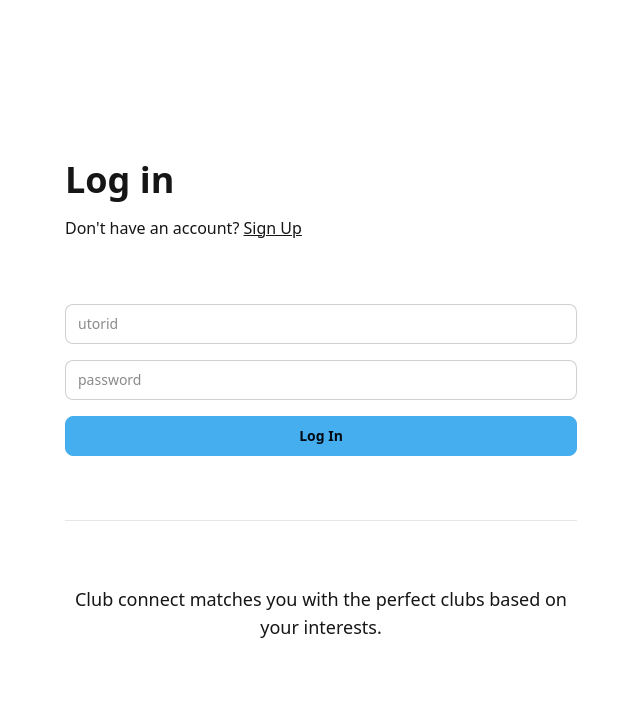
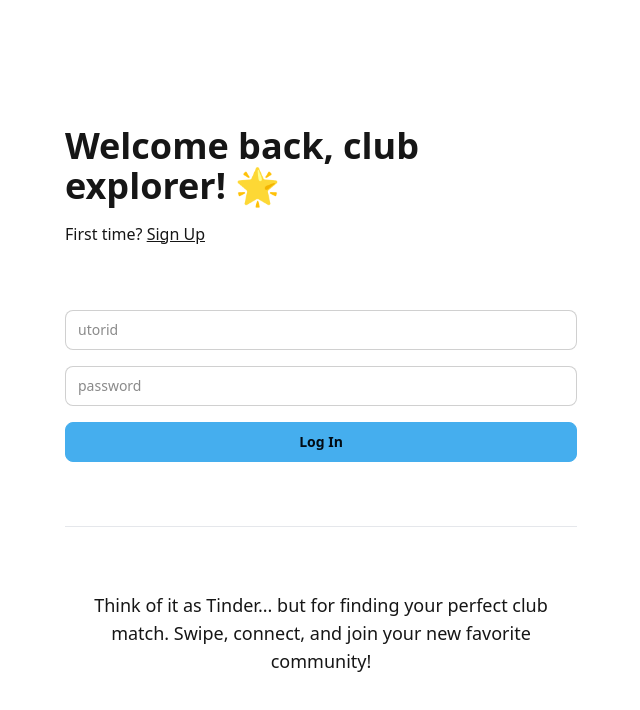
Before and after one commit to juan-josue/club-connect, a React (Vite) app in the folder client/club-connect/: page / in a window 1280 px wide. Shown: the top 710 px of the page, without its empty margins (639-1279 px from the left). Built offline with nearby package versions, Linux system fonts and the light colour scheme.

Commit message:
feat: updated texts

```diff
--- a/client/club-connect/src/pages/Login.jsx
+++ b/client/club-connect/src/pages/Login.jsx
@@ -53,9 +53,11 @@ function Login() {
         {/* log in form */}
         <div className="flex flex-col justify-center gap-16 p-16 w-1/2">
           <div className="flex flex-col gap-4">
-            <h1 className="text-4xl font-bold">Log in</h1>
+            <h1 className="text-4xl font-bold">
+              Welcome back, club explorer! 🌟
+            </h1>
             <p>
-              Don't have an account?{" "}
+              First time?{" "}
               <a className="link" onClick={() => navigate("/signup")}>
                 Sign Up
               </a>
@@ -88,8 +90,8 @@ function Login() {
           <hr class="border-t border-gray-200" />
 
           <p className="text-center text-lg">
-            Club connect matches you with the perfect clubs based on your
-            interests.
+            Think of it as Tinder... but for finding your perfect club match.
+            Swipe, connect, and join your new favorite community!
           </p>
         </div>
       </div>
--- a/client/club-connect/src/pages/Preferences.jsx
+++ b/client/club-connect/src/pages/Preferences.jsx
@@ -105,14 +105,14 @@ function Preferences() {
   const pageDetails = [
     {
       stepName: "Campus",
-      header: "Which campuses?",
-      body: "Select which of the three Unviersity of Toronto campuses you'd like be matched with.",
+      header: "Who's your campus crush? 💘",
+      body: "Swipe right on St. George, Scarborough, or Mississauga—or all three!",
       tags: ["UTM", "St George", "UTSC"],
     },
     {
       stepName: "Interests",
-      header: "What sort of things are you into?",
-      body: "Select some of the following key words that best resonatte with you.",
+      header: "What are you into? 🎯",
+      body: "Pick some keywords that resonate with you. The more you choose, the better your matches!",
       tags: [
         "AI",
         "Architecture",
@@ -138,14 +138,14 @@ function Preferences() {
     },
     {
       stepName: "Time",
-      header: "What's your availability look like?",
-      body: "Select what level of time commitment are you looking for.",
+      header: "Busy bee or free as a bird? 🐝",
+      body: "Let us know how much time you want to spend. From once-a-week chill to full dedication, it's all good.",
       tags: ["Low Commitment", "Medium Commitment", "High Commitment"],
     },
     {
       stepName: "Style",
-      header: "What engagement matches your vibe?",
-      body: "Select which club engagement style best suits you.",
+      header: "What’s your club energy? 🔥",
+      body: "Competitive edge, social butterfly, or professional networker—find your perfect club fit.",
       tags: [
         "Casual",
         "Competitive",
--- a/client/club-connect/src/pages/Results.jsx
+++ b/client/club-connect/src/pages/Results.jsx
@@ -74,7 +74,7 @@ function Results() {
         <div className="flex flex-col gap-16 w-[416px] overflow-y-scroll">
           {/* text */}
           <div className="flex flex-col gap-4">
-            <h2 className="text-3xl">{`It's a match!`}</h2>
+            <h2 className="text-3xl">{`It's a match 🩵!`}</h2>
             <p className="text-lg">
               {`These clubs are waiting for you! Take the next step and make it official.`}
             </p>
--- a/client/club-connect/src/pages/Signup.jsx
+++ b/client/club-connect/src/pages/Signup.jsx
@@ -55,9 +55,9 @@ function Signup() {
         {/* log in form */}
         <div className="flex flex-col justify-center gap-16 p-16 w-1/2">
           <div className="flex flex-col gap-4">
-            <h1 className="text-4xl font-bold">Sign Up</h1>
+            <h1 className="text-4xl font-bold">Ready to Meet Your Match? 💌</h1>
             <p>
-              Already have an account?{" "}
+              Been here before?{" "}
               <a className="link" onClick={() => navigate("/")}>
                 Log In
               </a>
```
